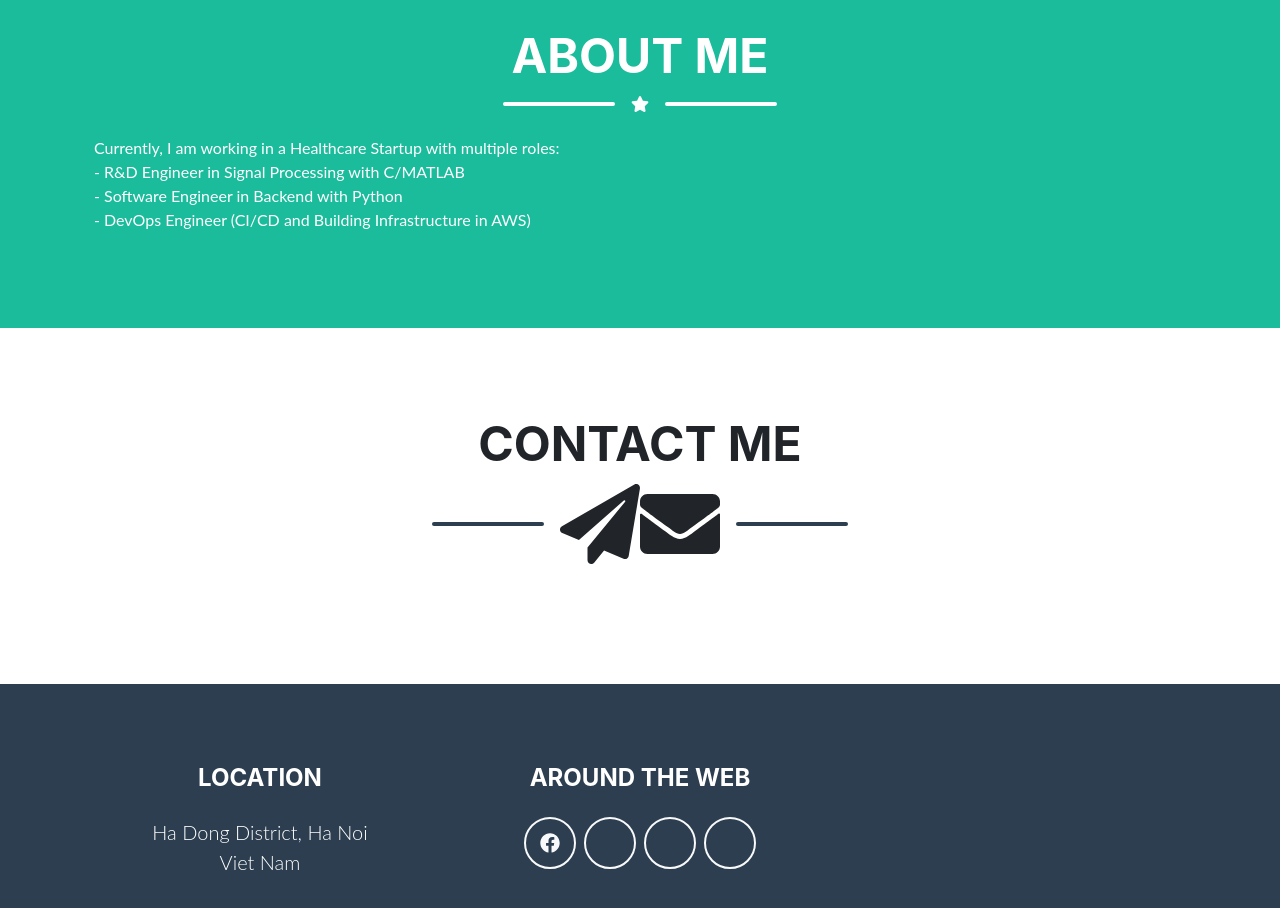
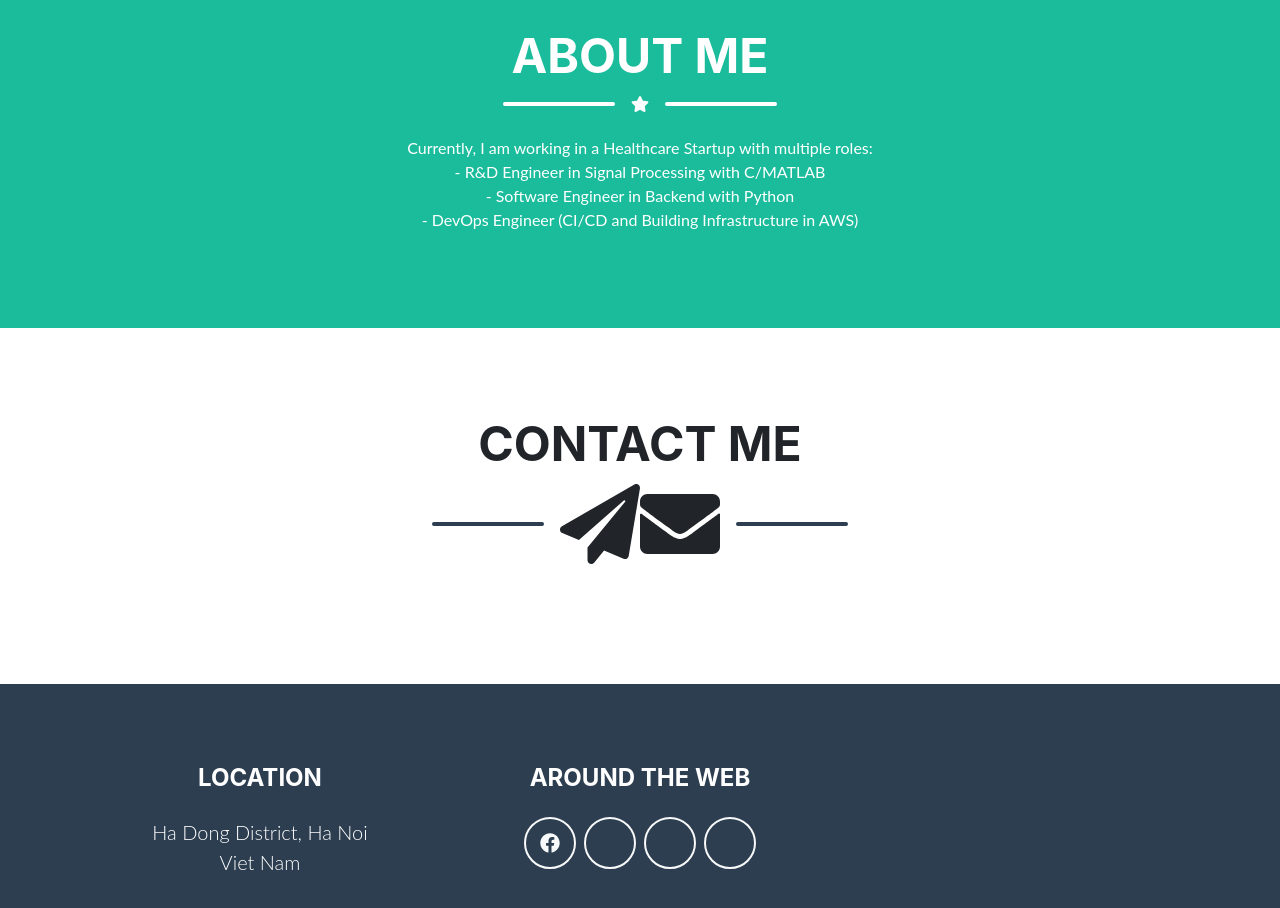
Before and after one commit to hoan-pham-duy/lighthappy_org_on_premises, a React (Create React App) app: page / in a window 1280 px wide. Shown: the part 1460-2368 px from the top of the page. Built offline with nearby package versions, Linux system fonts and the light colour scheme; what @aws-amplify/ui-react, aws-amplify would draw is missing.

Commit message:
[#1] Fix text-align property not found

```diff
--- a/src/screens/Homepage/components/About.js
+++ b/src/screens/Homepage/components/About.js
@@ -19,7 +19,7 @@ class About extends React.Component {
               <div className='divider-custom-line' />
             </div>
             {/* About Section Content */}
-            <div text-algin='center'>
+            <div style={ { 'text-align': 'center' } }>
 
               <div>Currently, I am working in a Healthcare Startup with multiple roles: <br />
                 - R&D Engineer in Signal Processing with C/MATLAB<br />
```
